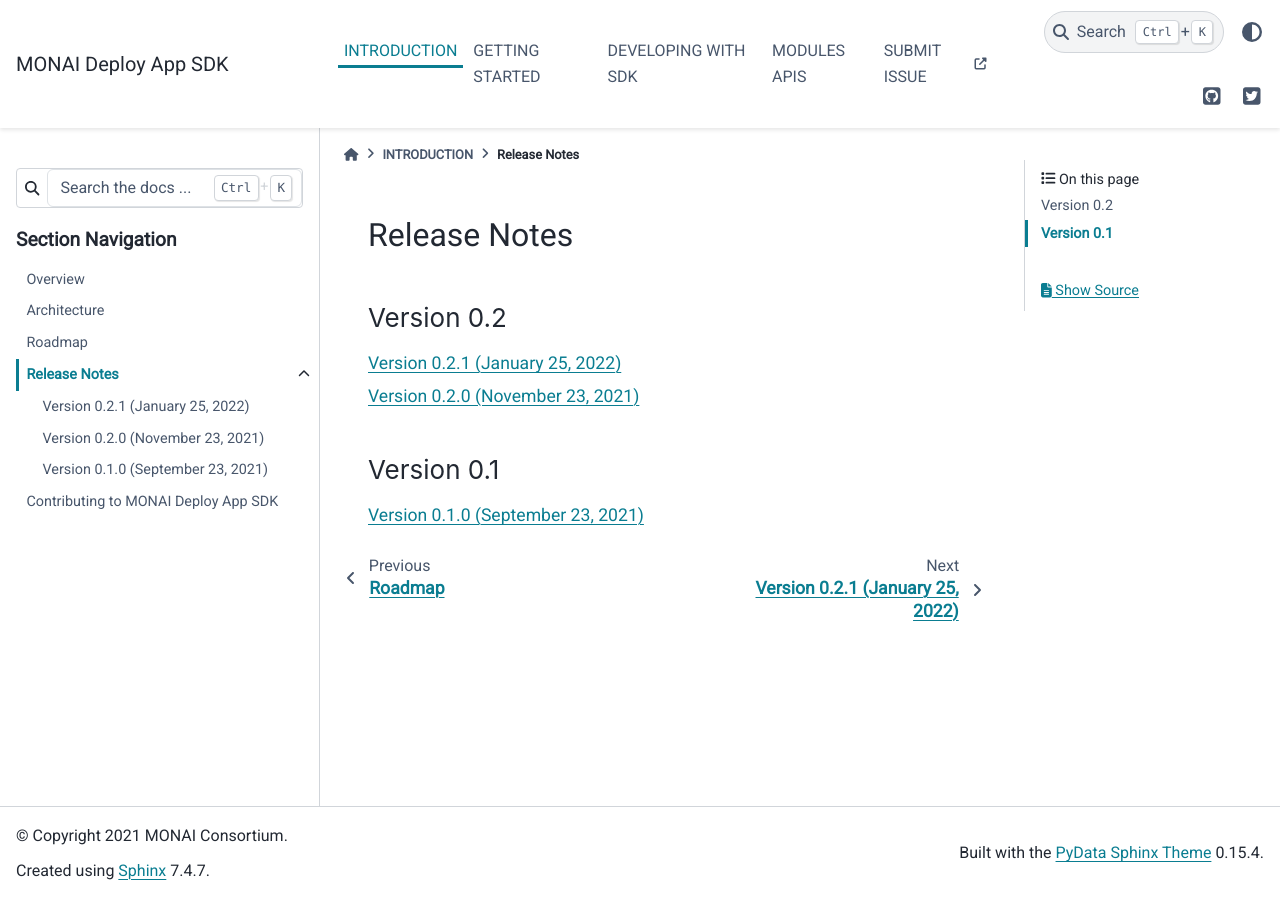
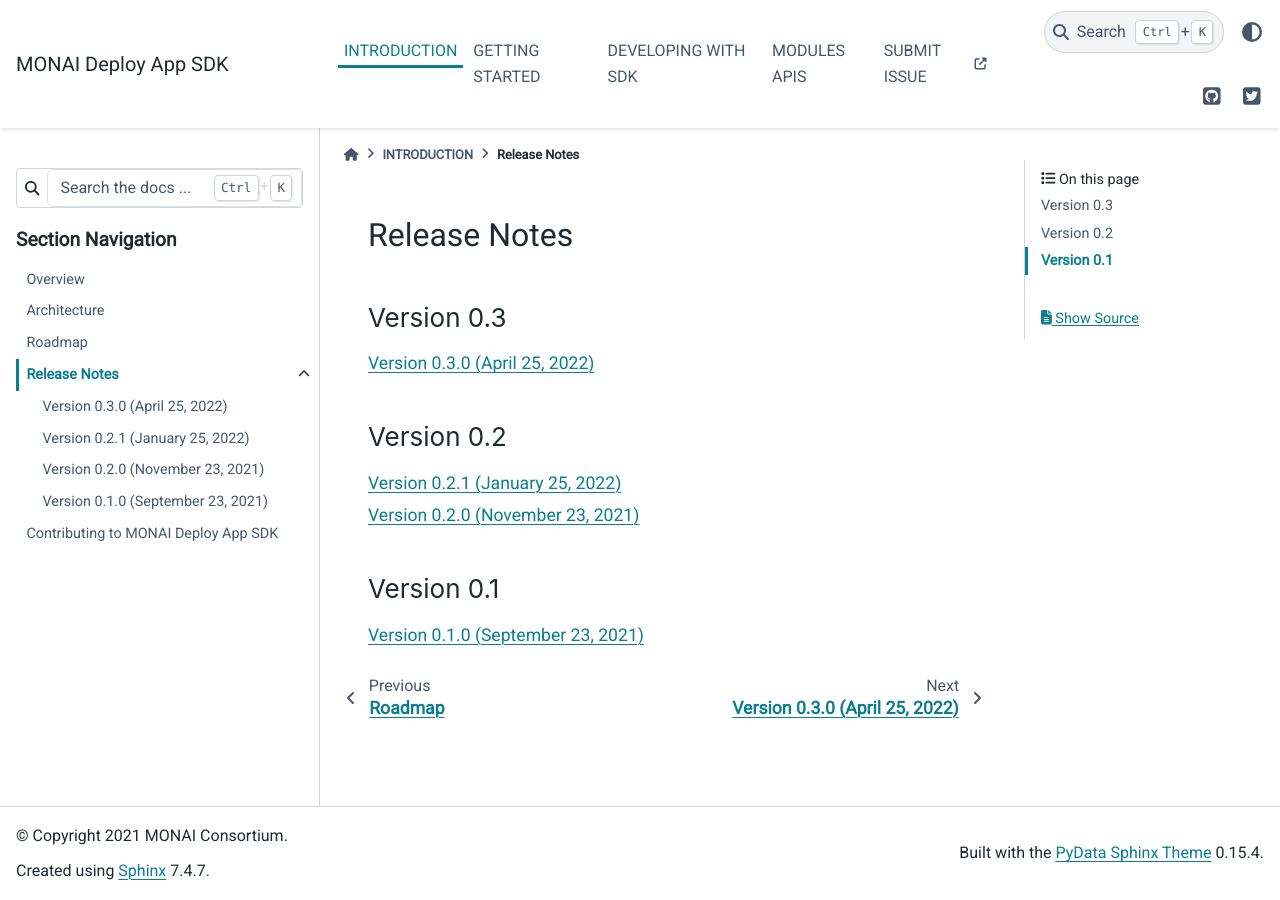
Before and after one commit to Project-MONAI/monai-deploy-app-sdk, a Sphinx documentation site: the page built from docs/source/release_notes/index.md, in a window 1280 px wide. Built offline with Sphinx 7.4.7 and the PyData theme 0.15.4, drawn with Linux system fonts in a browser that asks for light colours; some web fonts are replaced; pages that are not in the unit, such as notebooks, are missing from menus; the version number could not be read and is left out.

Commit message:
Release v0.3.0
Signed-off-by: mmelqin <mingmelvinq@nvidia.com>

````diff
--- a/docs/source/release_notes/index.md
+++ b/docs/source/release_notes/index.md
@@ -4,6 +4,13 @@
 :hidden:
 :maxdepth: 2
 
+```
+## Version 0.3
+
+```{toctree}
+:maxdepth: 1
+
+v0.3.0
 ```
 
 ## Version 0.2
````
Also changed, not shown: docs/source/release_notes/v0.3.0.md (added, +36 -0 lines), .bumpversion.cfg.
